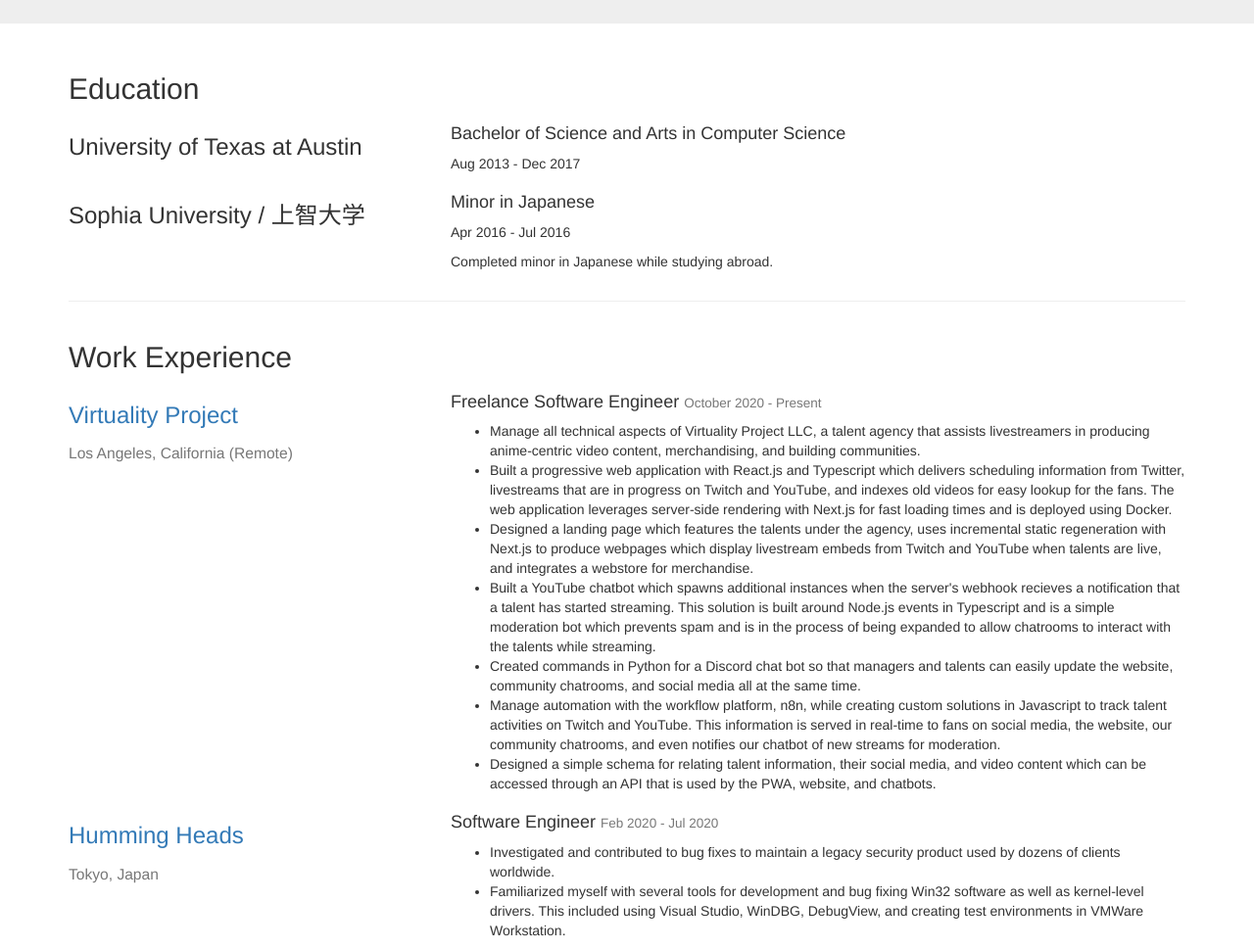
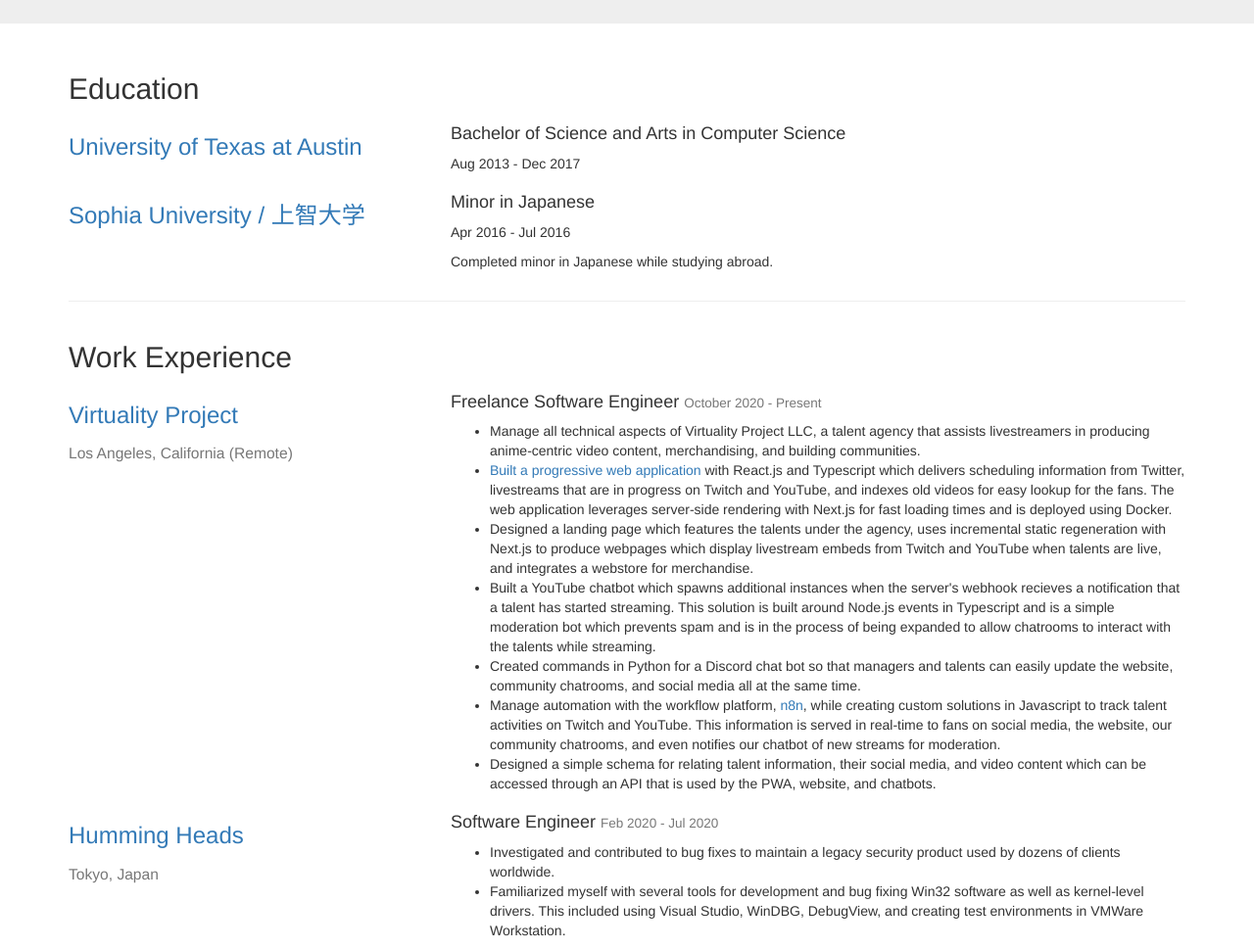
Before and after one commit to michaelnguyenm/Portfolio-Homepage, a plain HTML site: page index.html in a window 1280 px wide. Shown: the part 700-1670 px from the top of the page at 98% size. Drawn offline with nearby package versions, Linux system fonts and the light colour scheme; some packages are replaced by stand-ins of ours.

Commit message:
Update links again

```diff
--- a/home.html
+++ b/home.html
@@ -61,7 +61,9 @@
   </div>
   <div class="row">
     <div class="col-sm-4 col-xs-12">
-      <h3>University of Texas at Austin</h3>
+      <a href="https://www.utexas.edu/" target="_blank" rel="noreferrer">
+        <h3>University of Texas at Austin</h3></a
+      >
     </div>
     <div class="col-sm-8 col-xs-12">
       <h4>Bachelor of Science and Arts in Computer Science</h4>
@@ -70,7 +72,9 @@
   </div>
   <div class="row">
     <div class="col-sm-4 col-xs-12">
-      <h3>Sophia University / 上智大学</h3>
+      <a href="https://www.sophia.ac.jp/eng/" target="_blank" rel="noreferrer">
+        <h3>Sophia University / 上智大学</h3></a
+      >
     </div>
     <div class="col-sm-8 col-xs-12">
       <h4>Minor in Japanese</h4>
@@ -104,11 +108,17 @@
           content, merchandising, and building communities.
         </li>
         <li>
-          Built a progressive web application with React.js and Typescript which
-          delivers scheduling information from Twitter, livestreams that are in
-          progress on Twitch and YouTube, and indexes old videos for easy lookup
-          for the fans. The web application leverages server-side rendering with
-          Next.js for fast loading times and is deployed using Docker.
+          <a
+            href="https://www.virtualityproject.moe/schedule"
+            target="_blank"
+            rel="noreferrer"
+            >Built a progressive web application</a
+          >
+          with React.js and Typescript which delivers scheduling information
+          from Twitter, livestreams that are in progress on Twitch and YouTube,
+          and indexes old videos for easy lookup for the fans. The web
+          application leverages server-side rendering with Next.js for fast
+          loading times and is deployed using Docker.
         </li>
         <li>
           Designed a landing page which features the talents under the agency,
@@ -130,11 +140,13 @@
           media all at the same time.
         </li>
         <li>
-          Manage automation with the workflow platform, n8n, while creating
-          custom solutions in Javascript to track talent activities on Twitch
-          and YouTube. This information is served in real-time to fans on social
-          media, the website, our community chatrooms, and even notifies our
-          chatbot of new streams for moderation.
+          Manage automation with the workflow platform,
+          <a href="https://n8n.io/" target="_blank" rel="noreferrer">n8n</a>,
+          while creating custom solutions in Javascript to track talent
+          activities on Twitch and YouTube. This information is served in
+          real-time to fans on social media, the website, our community
+          chatrooms, and even notifies our chatbot of new streams for
+          moderation.
         </li>
         <li>
           Designed a simple schema for relating talent information, their social
```
